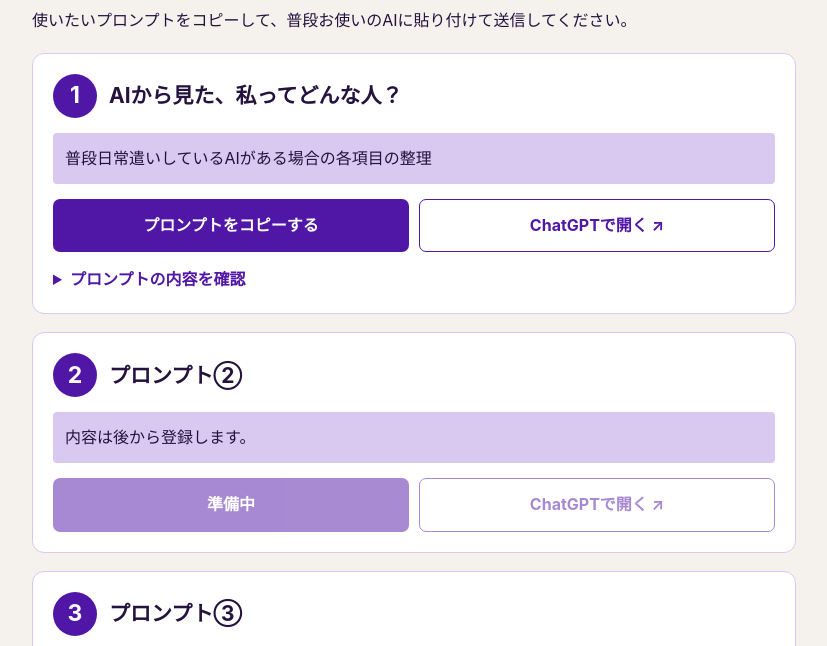
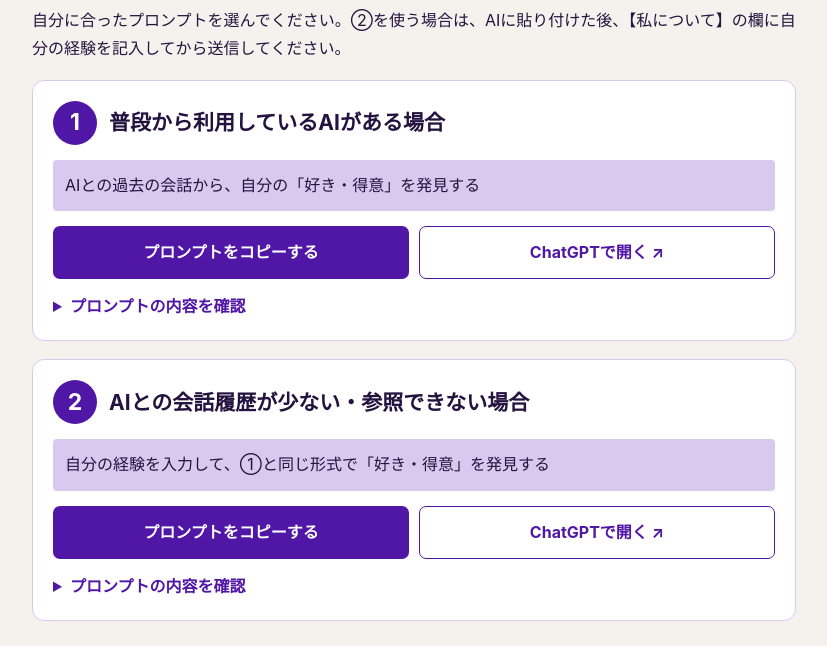
Before and after one commit to mycareer-canvas-20261126/ai-prompt, a plain HTML site: page index.html in a window 1280 px wide. Shown: the part 257-903 px from the top of the page, without its empty margins (226-1053 px from the left). Drawn offline with Linux system fonts and the light colour scheme.

Commit message:
Add files via upload

```diff
--- a/index.html
+++ b/index.html
@@ -1 +1 @@
-<!doctype html><html lang="ja"><head><meta charset="utf-8"><meta name="viewport" content="width=device-width,initial-scale=1"><title>My Career Canvas | AIプロンプト</title><link rel="stylesheet" href="style.css"><script defer src="script.js"></script></head><body><main><header><div class="eyebrow">AI CAREER WORKSHOP</div><h1>My Career Canvas</h1><p>AIと一緒に、自分らしさを発見しよう。</p></header><section class="guide"><h2>AIプロンプト</h2><p>使いたいプロンプトをコピーして、普段お使いのAIに貼り付けて送信してください。</p></section><div id="prompts" aria-live="polite">読み込み中…</div><aside><strong>AIの回答が正解とは限りません。</strong><br>「確かにそうかも！」「ちょっと違うな」という自分の感覚を大切にしましょう。</aside><footer>My Career Canvas</footer></main></body></html>
+<!doctype html><html lang="ja"><head><meta charset="utf-8"><meta name="viewport" content="width=device-width,initial-scale=1"><meta name="robots" content="noindex, nofollow"><title>My Career Canvas | AIプロンプト</title><link rel="stylesheet" href="style.css"><script defer src="script.js"></script></head><body><main><header><div class="eyebrow">AI CAREER WORKSHOP</div><h1>My Career Canvas</h1><p>AIと一緒に、自分らしさを発見しよう。</p></header><section class="guide"><h2>AIプロンプト</h2><p>自分に合ったプロンプトを選んでください。②を使う場合は、AIに貼り付けた後、【私について】の欄に自分の経験を記入してから送信してください。</p></section><div id="prompts" aria-live="polite">読み込み中…</div><aside><strong>AIの回答が正解とは限りません。</strong><br>「確かにそうかも！」「ちょっと違うな」という自分の感覚を大切にしましょう。</aside><footer>My Career Canvas</footer></main></body></html>
--- a/prompts.json
+++ b/prompts.json
@@ -1,20 +1,14 @@
 [
   {
     "number": "1",
-    "title": "AIから見た、私ってどんな人？",
-    "description": "普段日常遣いしているAIがある場合の各項目の整理",
-    "prompt": "これまでの私とあなた（AI）の会話を振り返って、「私ってどんなことが好きで、どんなことが得意で、何を大切にしている人なんだろう？」を一緒に考えるヒントをください。\n\n今回は仕事の適性診断ではなく、仕事も趣味も日常生活も含めた「普段の私」を知りたいです。\n\n会話の中で私が楽しそうに話していたこと、何度も気にしていたこと、自然に工夫していたこと、誰かのために動いていたことなどに注目してください。\n\n以下の4つの視点で、私の特徴を整理してください。\n1. 好きなこと：つい興味を持ってしまうこと、夢中になれること\n2. 得意なこと：普段何気なくやっているけれど、実は自分の強みかもしれないこと\n3. 需要があること：人から頼られたり、求められたりしていそうなこと\n4. 人や社会の役に立つこと：自分らしさを活かして、誰かを喜ばせたり助けたりできそうなこと\n\n各視点について、特徴を最大3つ挙げてください。\n\n【回答の書き方】\n・友人が私のことを紹介するような、自然で親しみやすい言葉を使ってください。\n・「リーダーシップ」「課題解決能力」などのビジネス用語はできるだけ使わないでください。\n・それぞれに「そういえば、こんなことを話していたよね」と思える具体的なエピソードを短く添えてください。\n・当たり障りのない褒め言葉よりも、私らしい特徴を優先してください。\n・各項目は1〜2行で簡潔にまとめてください。\n・実際に確認できたことと推測を区別し、過去の会話が少ない場合は無理に分析しないでください。\n\n最後に、「あなたって、ひと言でいうとこんな人かも！」という親しみやすい一文を添えてください。\n追加の質問はせず、最初の回答で完結してください。\nあなたの分析が正解というわけではありません。私自身が「確かにそうかも」「いや、ちょっと違うかな」と考える材料にしたいです。"
+    "title": "普段から利用しているAIがある場合",
+    "description": "AIとの過去の会話から、自分の「好き・得意」を発見する",
+    "prompt": "これまでの私とあなた（AI）の会話を振り返って、**「私ってどんなことが好きで、どんなことが得意な人なんだろう？」**を一緒に考えるヒントをください。\n\n今回は仕事の適性診断ではなく、**仕事も趣味も日常生活も含めた「普段の私」**を知りたいです。\n\n会話の中で私が楽しそうに話していたこと、何度も気にしていたこと、自然に工夫していたこと、誰かのために動いていたことなどに注目してください。\n\n過去の発言を単に要約するのではなく、そこに共通する興味や行動の特徴から、以下の2つの視点で整理してください。\n\n1. **好きなこと**：つい興味を持ってしまうこと、夢中になれること\n2. **得意なこと**：普段何気なくやっているけれど、実は自分の強みかもしれないこと\n\n### 【回答の書き方】\n\n- それぞれ最大3つ、各項目1〜2行で簡潔にまとめてください。\n- 友人が私のことを紹介するような、自然で親しみやすい言葉を使ってください。\n- 「リーダーシップ」「課題解決能力」などのビジネス用語はできるだけ避けてください。\n- それぞれに「そういえば、こんなことを話していたよね」と思える具体的なエピソードを短く添えてください。\n- 自分では気づいていないかもしれない特徴や、意外な共通点も探してください。\n- 当たり障りのない褒め言葉よりも、私らしい特徴を優先してください。\n- 根拠のないことは断定せず、事実と推測を区別してください。過去の会話が少ない場合は、無理に分析しないでください。\n\n最後に、**「あなたって、ひと言でいうとこんな人かも！」**という親しみやすい一文を添えてください。\n\n追加の質問はせず、最初の回答で完結してください。\n\nあなたの分析が正解というわけではありません。私自身が「確かにそうかも」「いや、ちょっと違うかな」と考える材料にしたいです。"
   },
   {
     "number": "2",
-    "title": "プロンプト②",
-    "description": "内容は後から登録します。",
-    "prompt": ""
-  },
-  {
-    "number": "3",
-    "title": "プロンプト③",
-    "description": "内容は後から登録します。",
-    "prompt": ""
+    "title": "AIとの会話履歴が少ない・参照できない場合",
+    "description": "自分の経験を入力して、①と同じ形式で「好き・得意」を発見する",
+    "prompt": "これから私自身について、普段の生活や経験をいくつかお伝えします。\n\nその内容から、**「私ってどんなことが好きで、どんなことが得意な人なんだろう？」**を一緒に考えるヒントをください。\n\n今回は仕事の適性診断ではなく、**仕事も趣味も日常生活も含めた「普段の私」**を知りたいです。\n\n私が入力した情報を単に分類・要約するのではなく、楽しそうに取り組んでいること、繰り返している行動、自然に工夫していることなどから、**その背景にある共通した興味や、私らしい特徴**を探してください。\n\n### 【私について】\n\n※単語や短い箇条書きでOKです。思いつく項目だけ記入してください。\n\n**① 普段どんなことをしていますか？**\n\n- 現在の仕事：\n- これまでの仕事・経験：\n- 趣味：\n- 休日の過ごし方：\n- 最近興味を持っていること：\n- その他の活動・習慣：\n\n**② どんなときに楽しいと感じますか？**\n\n- 最近楽しかったこと：\n- つい調べてしまうこと：\n- 時間を忘れて夢中になれること：\n\n**③ どんなことを自然にやっていますか？**\n\n- つい工夫してしまうこと：\n- 人から褒められること：\n- よく頼まれること：\n- 自分では当たり前にできること：\n\n### 【分析してほしいこと】\n\n入力した経験や行動の背景にある共通点から、以下の2つの視点で私の特徴を整理してください。\n\n1. **好きなこと**：つい興味を持ってしまうこと、夢中になれること\n2. **得意なこと**：普段何気なくやっているけれど、実は自分の強みかもしれないこと\n\n### 【回答の書き方】\n\n- それぞれ最大3つ、各項目1〜2行で簡潔にまとめてください。\n- 友人が私のことを紹介するような、自然で親しみやすい言葉を使ってください。\n- 「リーダーシップ」「課題解決能力」などのビジネス用語はできるだけ避けてください。\n- それぞれに「そういえば、こんなことをしているよね」と思える具体的なエピソードを、入力した情報から短く添えてください。\n- 自分では気づいていないかもしれない特徴や、意外な共通点も探してください。\n- 当たり障りのない褒め言葉よりも、私らしい特徴を優先してください。\n- 根拠のないことは断定せず、事実と推測を区別してください。入力情報が少ない場合は、無理に分析しないでください。\n\n最後に、**「あなたって、ひと言でいうとこんな人かも！」**という親しみやすい一文を添えてください。\n\n追加の質問はせず、最初の回答で完結してください。\n\nあなたの分析が正解というわけではありません。私自身が「確かにそうかも」「いや、ちょっと違うかな」と考える材料にしたいです。"
   }
 ]
```
